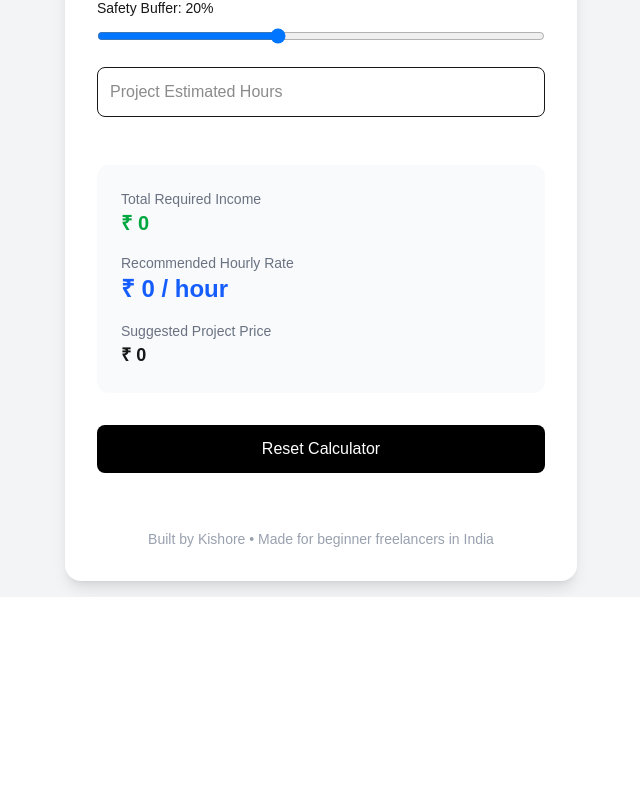
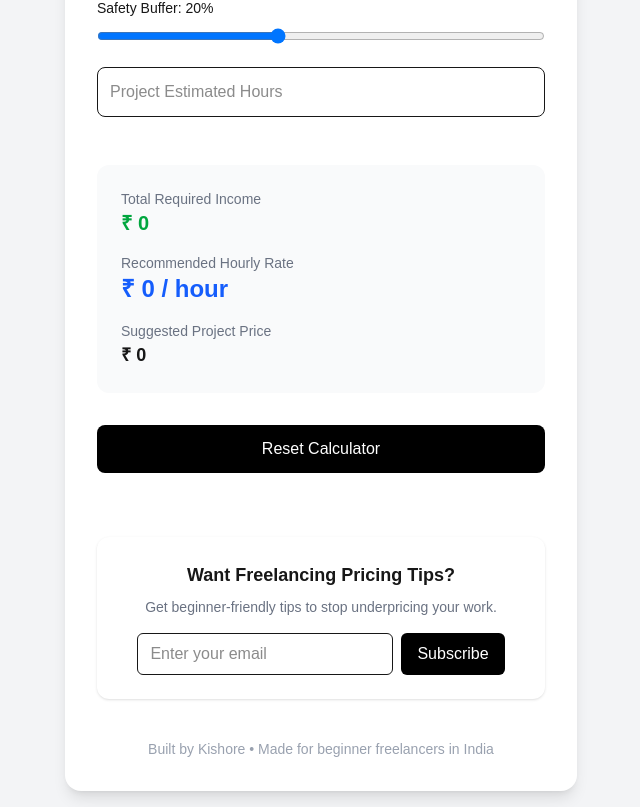
Before and after one commit to kishoredk-tech/freelance-rate, a Next.js app: page / in a window 1280 px wide. Shown: the part 440-1247 px from the top of the page, without its empty margins (319-959 px from the left). Before the commit the page ends 1037 px from the top, so only its background shows below. Built offline with nearby package versions, Linux system fonts and the light colour scheme.

Commit message:
Email block addition

```diff
--- a/src/app/page.tsx
+++ b/src/app/page.tsx
@@ -3,6 +3,8 @@
 import { useState } from "react";
 import InputField from "@/components/InputField";
 import ResultsCard from "@/components/ResultsCard";
+import EmailCapture from "@/components/EmailCapture";
+
 
 export default function Home() {
   const [monthlyIncomeGoal, setMonthlyIncomeGoal] = useState("");
@@ -109,6 +111,9 @@ export default function Home() {
         >
           Reset Calculator
         </button>
+
+        <EmailCapture />
+
         <footer className="mt-10 text-center text-sm text-gray-400">
           Built by Kishore • Made for beginner freelancers in India
         </footer>
--- /dev/null
+++ b/src/components/EmailCapture.tsx
@@ -0,0 +1,48 @@
+"use client";
+
+import { useState } from "react";
+
+export default function EmailCapture() {
+  const [email, setEmail] = useState("");
+  const [submitted, setSubmitted] = useState(false);
+
+  const handleSubmit = () => {
+    if (!email) return;
+    console.log("Collected email:", email);
+    setSubmitted(true);
+    setEmail("");
+  };
+
+  return (
+    <div className="mt-12 p-6 bg-white rounded-xl shadow text-center">
+      <h2 className="text-lg font-semibold mb-2">
+        Want Freelancing Pricing Tips?
+      </h2>
+      <p className="text-sm text-gray-500 mb-4">
+        Get beginner-friendly tips to stop underpricing your work.
+      </p>
+
+      {submitted ? (
+        <p className="text-green-600 font-medium">
+          Thanks! You’re on the list 🚀
+        </p>
+      ) : (
+        <div className="flex flex-col sm:flex-row gap-2 justify-center">
+          <input
+            type="email"
+            placeholder="Enter your email"
+            className="border px-3 py-2 rounded-md w-full sm:w-64"
+            value={email}
+            onChange={(e) => setEmail(e.target.value)}
+          />
+          <button
+            onClick={handleSubmit}
+            className="bg-black text-white px-4 py-2 rounded-md"
+          >
+            Subscribe
+          </button>
+        </div>
+      )}
+    </div>
+  );
+}
```
